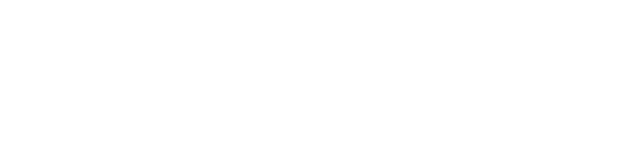
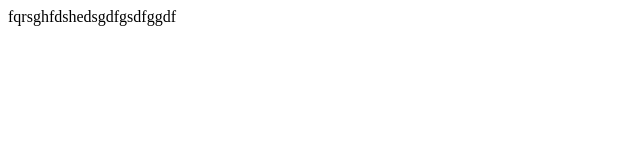
Before and after one commit to Talonsk/Simlpe_PC, a plain HTML site: page index.html in a window 1280 px wide. Shown: the whole page, without its empty margins (0-640 px from the left). Drawn offline with Linux system fonts and the light colour scheme.

Commit message:
Update index.html

```diff
--- a/index.html
+++ b/index.html
@@ -6,6 +6,6 @@
     <title>Document</title>
 </head>
 <body>
-
+    fqrsghfdshedsgdfgsdfggdf
 </body>
 </html>
```
